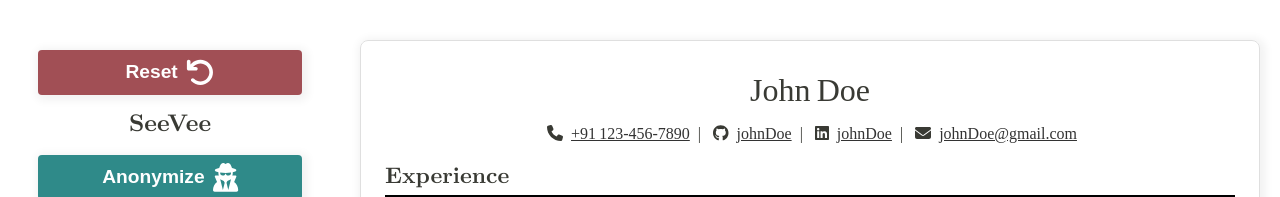
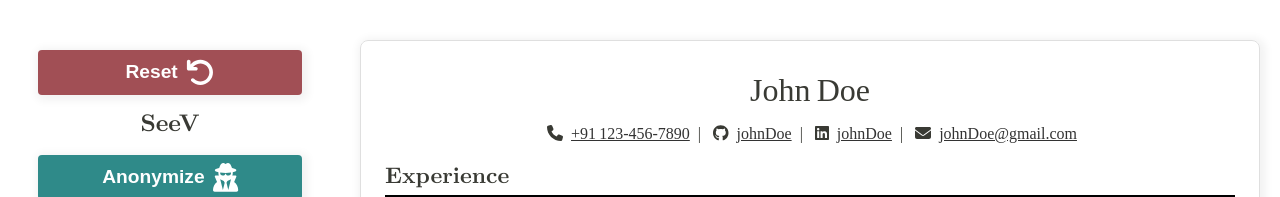
Before and after one commit to gingkapls/cv-application, a React (Vite) app: page / in a window 1280 px wide. Shown: the top 197 px of the page. Built offline with nearby package versions, Linux system fonts and the light colour scheme.

Commit message:
feat: change site name AGAIN to match the domain

```diff
--- a/index.html
+++ b/index.html
@@ -4,7 +4,7 @@
     <meta charset="UTF-8" />
     <link rel="icon" type="image/svg+xml" href="/vite.svg" />
     <meta name="viewport" content="width=device-width, initial-scale=1.0" />
-    <title>SeeVee - CV Builder</title>
+    <title>SeeV - CV Builder</title>
   </head>
   <body>
     <div id="root"></div>
--- a/src/App.tsx
+++ b/src/App.tsx
@@ -59,7 +59,7 @@ function App() {
               setProjectDetails={setProjectDetails}
               setSkillsDetails={setSkillsDetails}
             />
-            <h1 className='app-title'>SeeVee</h1>
+            <h1 className='app-title'>SeeV</h1>
 
             <AnonymizeButton
               isAnonymized={isAnonymized}
```
